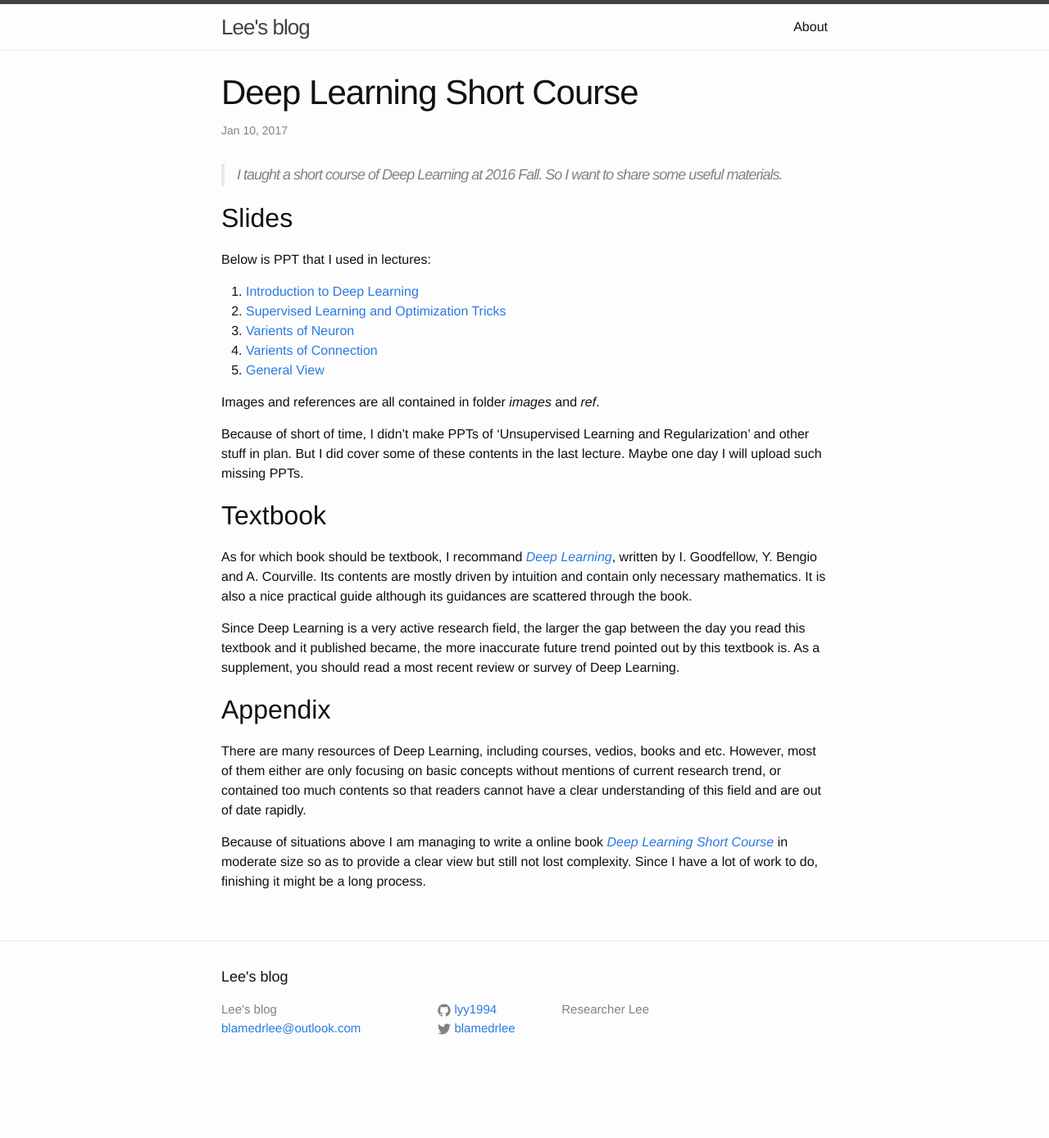
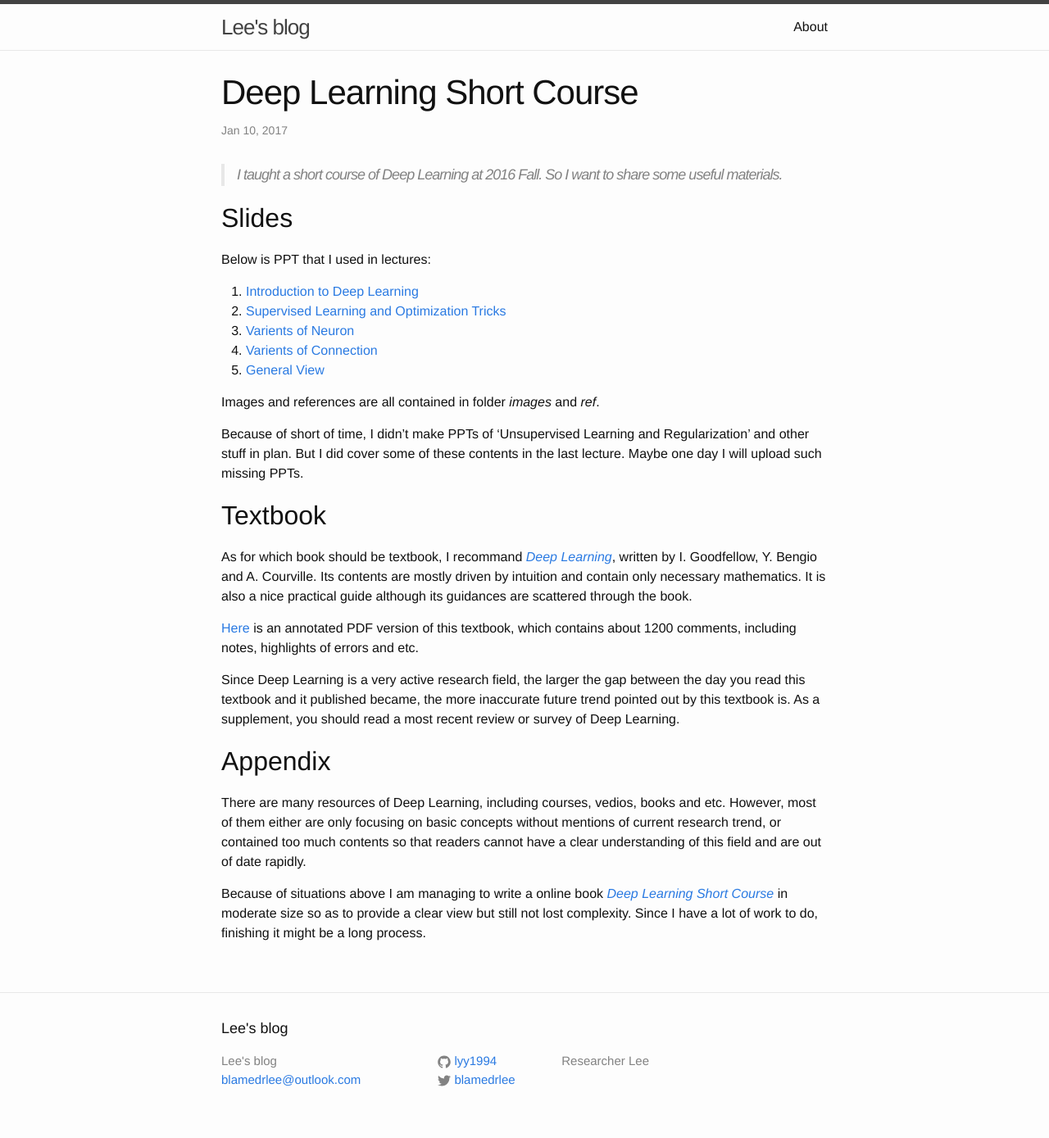
Before and after one commit to lyy1994/lyy1994.github.io, a Jekyll site: the page built from _posts/2017-01-11-deep-learning-short-course.markdown, in a window 1280 px wide. Shown: the whole page at 82% size. Built offline with Jekyll 4.4.1, drawn with Linux system fonts in a browser that asks for light colours; before the commit the page ends 1326 px from its top, so only the background shows below that.

Commit message:
Post 'Deep Learning Short Course' Update
Add a hyperlink to textbook.

```diff
--- a/_posts/2017-01-11-deep-learning-short-course.markdown
+++ b/_posts/2017-01-11-deep-learning-short-course.markdown
@@ -27,6 +27,8 @@ Because of short of time, I didn't make PPTs of 'Unsupervised Learning and Regul
 
 As for which book should be textbook, I recommand [*Deep Learning*](http://www.deeplearningbook.org/), written by I. Goodfellow, Y. Bengio and A. Courville. Its contents are mostly driven by intuition and contain only necessary mathematics. It is also a nice practical guide although its guidances are scattered through the book.
 
+[Here](https://github.com/lyy1994/DLSC/tree/master/book) is an annotated PDF version of this textbook, which contains about 1200 comments, including notes, highlights of errors and etc.
+
 Since Deep Learning is a very active research field, the larger the gap between the day you read this textbook and it published became, the more inaccurate future trend pointed out by this textbook is. As a supplement, you should read a most recent review or survey of Deep Learning.
 
 ## Appendix
```
